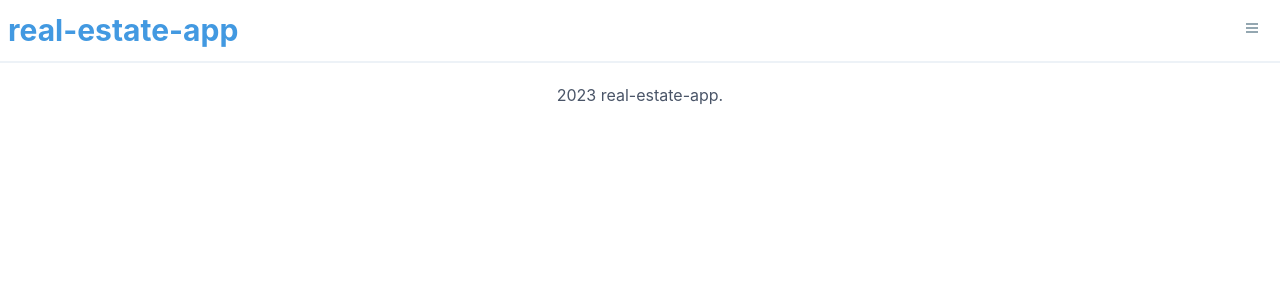
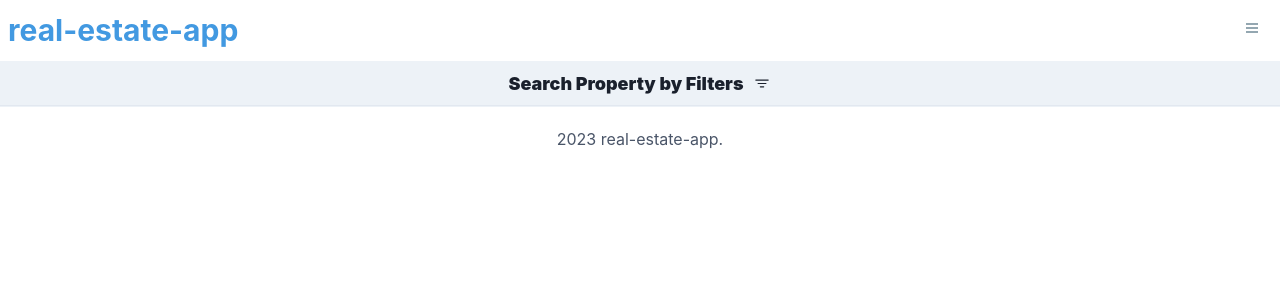
Before and after one commit to adeeb1488/real-estate-app-project, a Next.js app: page /search in a window 1280 px wide. Shown: the top 300 px of the page. Built offline with nearby package versions, Linux system fonts and the light colour scheme.

Commit message:
Initial code for Search filters functionality

```diff
--- /dev/null
+++ b/components/SearchFilters.jsx
@@ -0,0 +1,13 @@
+import React,{useEffect, useState} from 'react'
+import {Flex, Select, Box, Text, Input,Spinner, Icon, Button} from '@chakra-ui/react';
+import {useRouter} from 'next/router'
+import {MdCancel} from 'react-icons/md'
+import Image from 'next/image';
+
+const SearchFilters = () => {
+  return (
+    <div>SearchFilters</div>
+  )
+}
+
+export default SearchFilters
--- a/pages/search.js
+++ b/pages/search.js
@@ -3,6 +3,7 @@
 import Image from 'next/image'
 import { Flex, Box, Text, Icon } from '@chakra-ui/react'
 import { BsFilter} from 'react-icons/bs'
+import SearchFilters from '@/components/SearchFilters'
 
 const Search = () => {
   const [searchFilters, setSearchFilters] = useState(false)
@@ -14,10 +15,19 @@
         <Flex
         cursor="pointer"
         bg="gray.100"
-
+        borderBottom="1px"
+        borderColor="gray.200"
+        p="2"
+        fontWeight="black"
+        fontSize="large"
+        justifyContent="center"
+        alignItems = "center"
+        onClick={()=>setSearchFilters((prevFilters)=>!prevFilters)}
         >
-
+            <Text>Search Property by Filters</Text>
+            <Icon paddingLeft="2" w="7" as={BsFilter} />
         </Flex>
+        {searchFilters && <SearchFilters/>}
     </Box>
   )
 }
```
